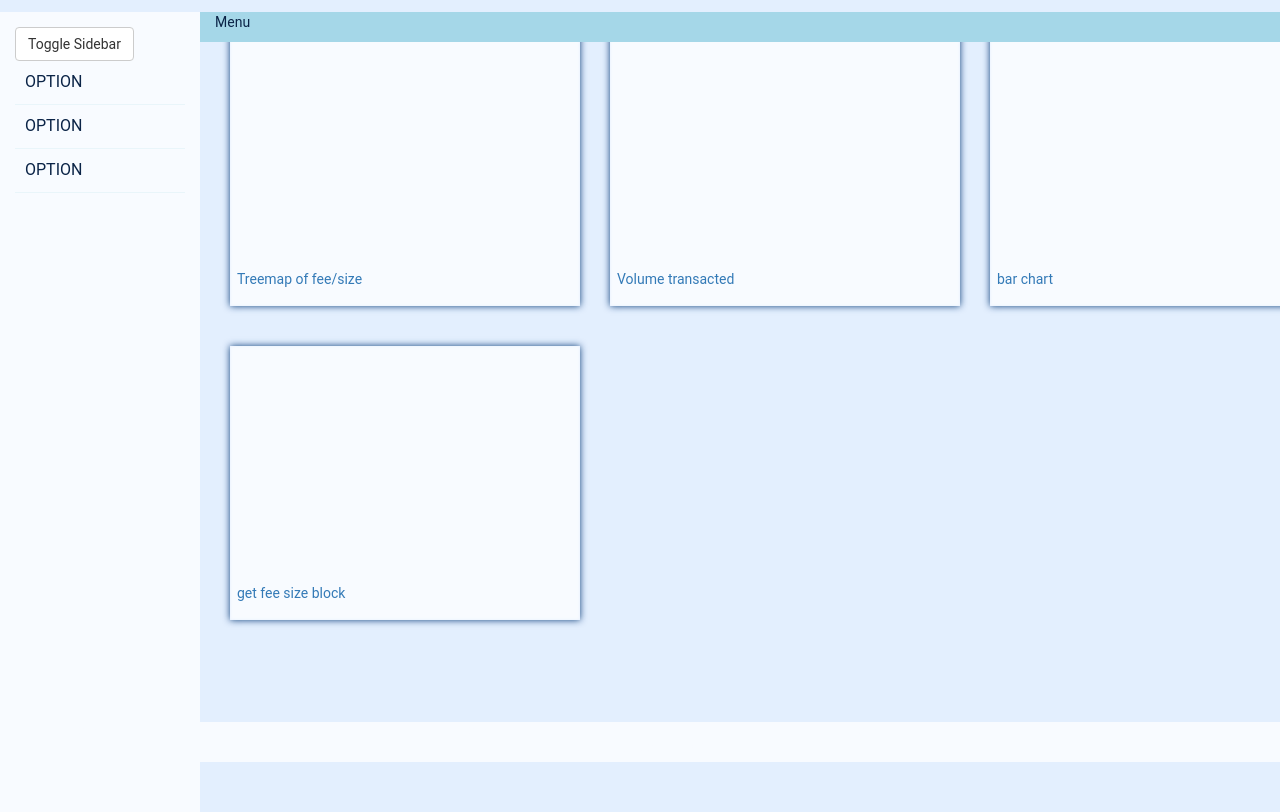
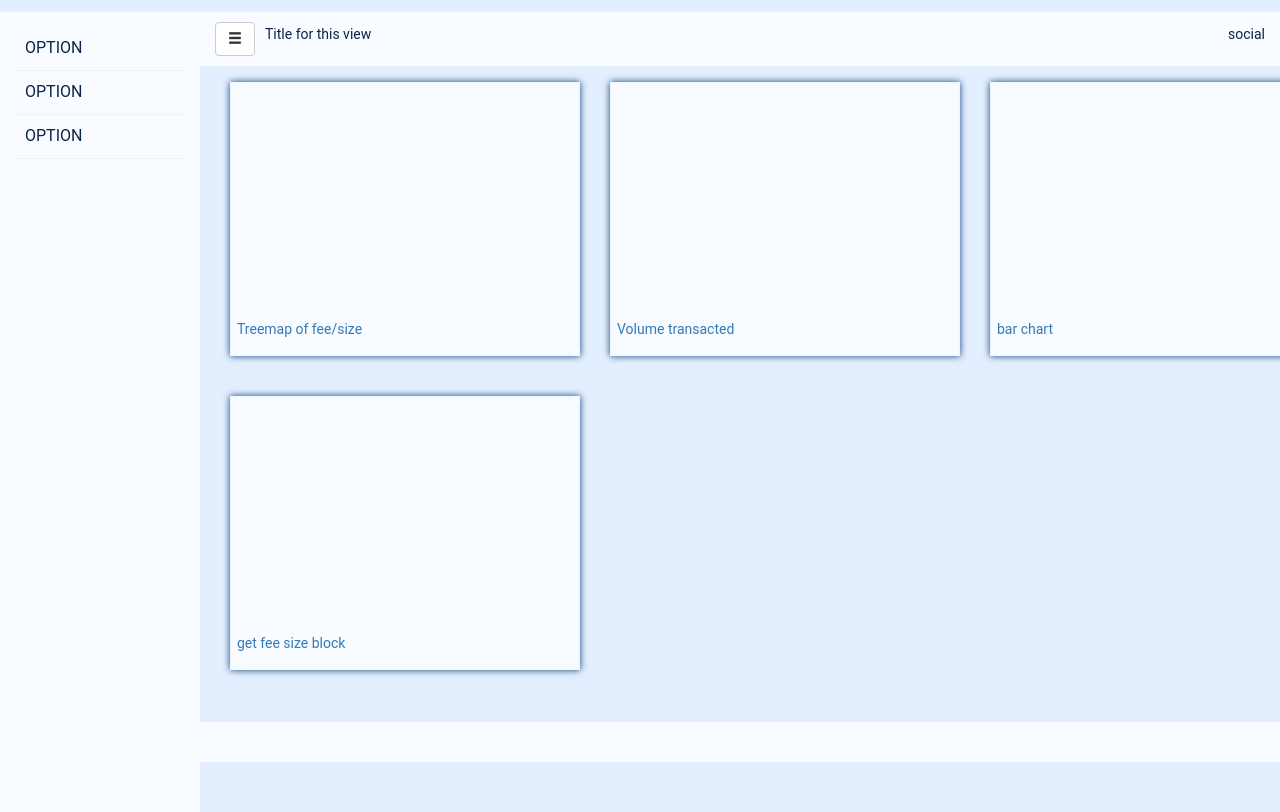
Before and after one commit to esixce/bitcoinDash, a plain HTML site: page index.html in a window 1280 px wide. Shown: the part 38-850 px from the top of the page. Drawn offline with nearby package versions, Linux system fonts and the light colour scheme; no server answers; some icons are missing.

Commit message:
framework

```diff
--- a/css/main.css
+++ b/css/main.css
@@ -1,10 +1,9 @@
 /* main-content.css */
 
 #main-content {
-  /* width: 100%; */
   float: left;
   z-index: 1;
-  margin-left: 200px; /* Adjust this value to match the width of the sidebar */
+  margin: 50px 0px 60px 200px;
 }
 
 #clear-content {
--- a/css/menu.css
+++ b/css/menu.css
@@ -1,13 +1,34 @@
 /* menu.css */
 
 #menu-content {
-    position: absolute;
-    top: 50px;
-    width: calc(100% - 200px);
-    margin-left: 200px;
-    z-index: 100;
+  position: absolute;
+  top: 50px;
+  width: calc(100% - 200px);
+  margin-left: 200px;
+  z-index: 100;
+  padding: 10px 15px 10px 15px;
 
-    background-color: #F8FBFF;
+  background-color: #f8fbff;
 
+  display: flex;
+  align-items: center;
+  justify-content: space-between;
+}
+
+.left-buttons {
+  display: flex;
+  align-items: center;
+  gap: 10px;
 
 }
+
+.right-buttons {
+  display: flex;
+  align-items: center;
+}
+
+.button {
+  padding: 5px 10px;
+  background-color: #ddd;
+  margin-right: 5px;
+}
--- a/snippets/menu-snippet.html
+++ b/snippets/menu-snippet.html
@@ -1,3 +1,9 @@
-<div class="snap col-sm-12">
-  <p>Menu</p>
+<div class="left-buttons">
+  <button id="sidebarToggle" type="button" class="btn btn-default">
+    <span class="glyphicon glyphicon-menu-hamburger"></span>
+  </button>
+  <p>Title for this view</p>
 </div>
+<div class="right-buttons">
+  <p>social</p>
+</div>
--- a/snippets/sidebar-snippet.html
+++ b/snippets/sidebar-snippet.html
@@ -1,8 +1,5 @@
 <div id="sidebar">
-    <button id="sidebarToggle" type="button" class="btn btn-default">
-      Toggle Sidebar
-    </button>
-    <div class="menu-item col-sm-12">OPTION</div>
-    <div class="menu-item col-sm-12">OPTION</div>
-    <div class="menu-item col-sm-12">OPTION</div>
-  </div>
+  <div class="menu-item col-sm-12">OPTION</div>
+  <div class="menu-item col-sm-12">OPTION</div>
+  <div class="menu-item col-sm-12">OPTION</div>
+</div>
```
